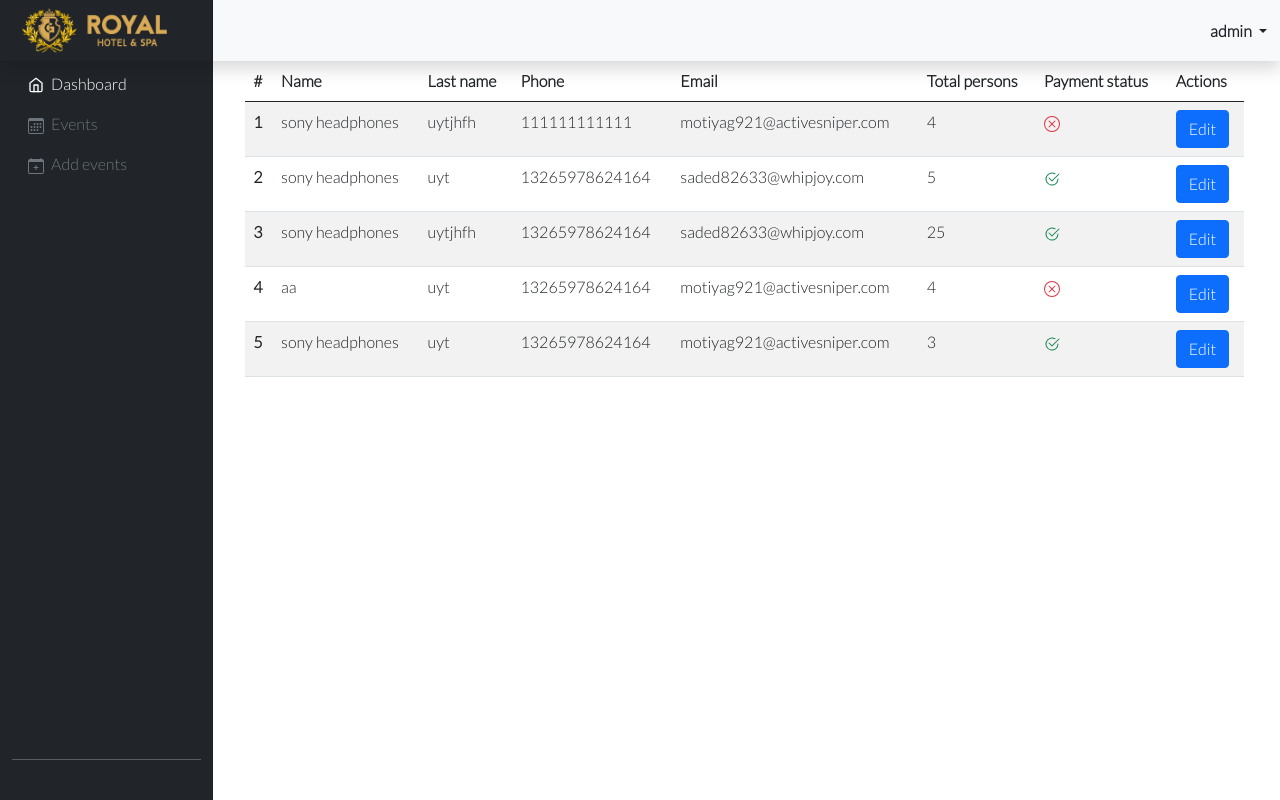
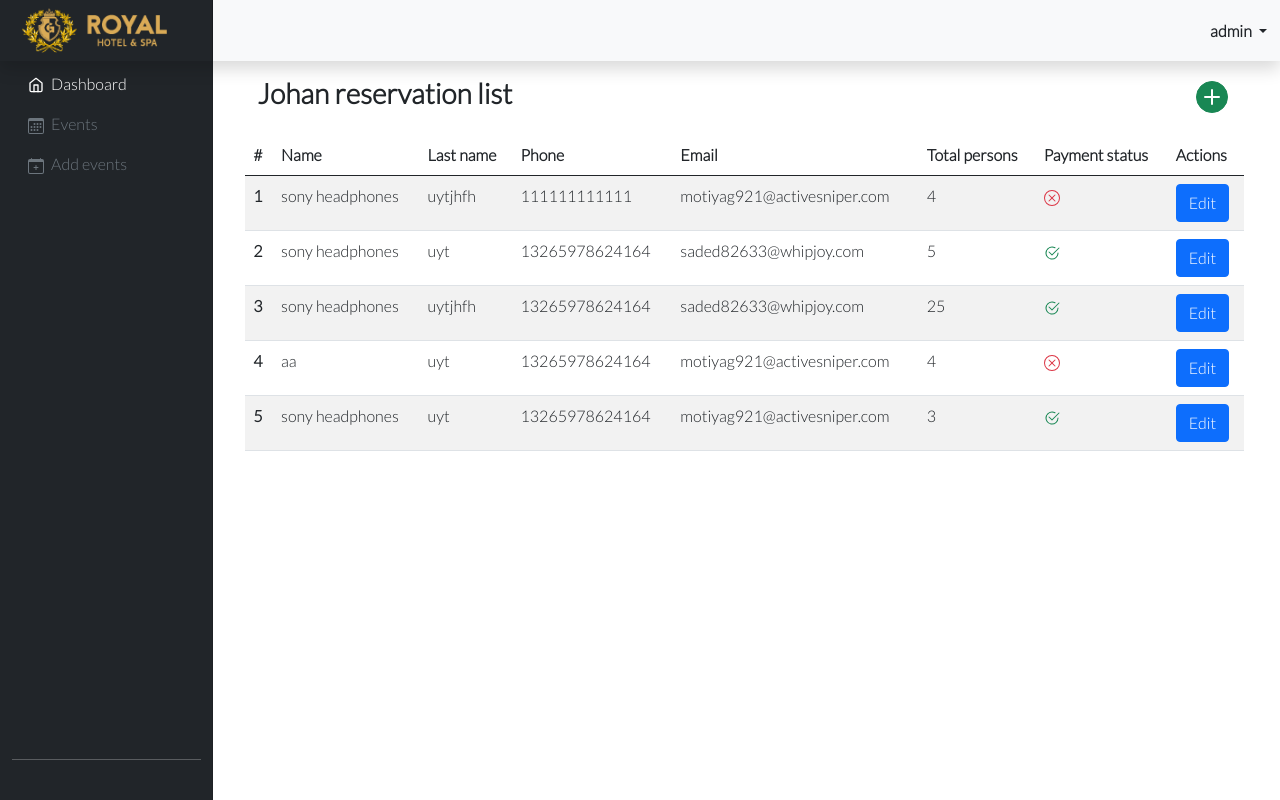
Before and after one commit to JohanDhana/reservation-manager, a CodeIgniter app: page /reservation-manager/events/EV60f1346c83ae3/reservations in a window 1280 px wide. Run offline with CodeIgniter, Linux system fonts and the light colour scheme; a user stored in the database is signed in; data comes from the database, SQL or seed files in the repository; some libraries are stand-ins or nearby versions.

Commit message:
some updates

```diff
--- a/application/controllers/Events.php
+++ b/application/controllers/Events.php
@@ -124,6 +124,7 @@ class Events extends CI_Controller
 		$offset = ($this->input->get('page')) ? (($this->input->get('page') - 1) * $config["per_page"]) : 0;
 		$data["links"] = $this->pagination->create_links();
 		$data['reservationList'] = $this->reservation_model->get_reservations_for_event($id, $config["per_page"], $offset);
+		$data['event'] = $this->event_model->get_event_by_id($id);
 
 		$this->load->view('templates/header');
 		$this->load->view('reservations/list', $data);
--- a/application/views/reservations/list.php
+++ b/application/views/reservations/list.php
@@ -1,3 +1,11 @@
+<a class="btn btn-success rounded-circle position-absolute" style="top: 20px;right:40px;height:32px;width:32px"
+    href="<?= base_url() ?>reservations/create/<?= $event['idevents'] ?>">
+    <svg xmlns="http://www.w3.org/2000/svg" width="16" height="16" fill="currentColor" class="bi bi-plus-lg" style="margin-bottom: 10px;
+    margin-left: -5px;" viewBox="0 0 16 16">
+        <path d="M8 0a1 1 0 0 1 1 1v6h6a1 1 0 1 1 0 2H9v6a1 1 0 1 1-2 0V9H1a1 1 0 0 1 0-2h6V1a1 1 0 0 1 1-1z" />
+    </svg>
+</a>
+<h3 class="fw-bold py-3"><span class="text-capitalize"><?= $event['guest'] ?></span> reservation list</h1>
     <div class="row table-responsive">
         <table class="table table-striped table-hover">
             <thead>
@@ -23,20 +31,26 @@
                     <td><?= $reservation['total_persons'] ?></td>
                     <td>
                         <?php if ($reservation['payment_status'] == 1) { ?>
-                            <svg xmlns="http://www.w3.org/2000/svg" width="16" height="16" fill="#198754" class="bi bi-check2-circle" viewBox="0 0 16 16">
-                                <path d="M2.5 8a5.5 5.5 0 0 1 8.25-4.764.5.5 0 0 0 .5-.866A6.5 6.5 0 1 0 14.5 8a.5.5 0 0 0-1 0 5.5 5.5 0 1 1-11 0z" />
-                                <path d="M15.354 3.354a.5.5 0 0 0-.708-.708L8 9.293 5.354 6.646a.5.5 0 1 0-.708.708l3 3a.5.5 0 0 0 .708 0l7-7z" />
+                        <svg xmlns="http://www.w3.org/2000/svg" width="16" height="16" fill="#198754"
+                            class="bi bi-check2-circle" viewBox="0 0 16 16">
+                            <path
+                                d="M2.5 8a5.5 5.5 0 0 1 8.25-4.764.5.5 0 0 0 .5-.866A6.5 6.5 0 1 0 14.5 8a.5.5 0 0 0-1 0 5.5 5.5 0 1 1-11 0z" />
+                            <path
+                                d="M15.354 3.354a.5.5 0 0 0-.708-.708L8 9.293 5.354 6.646a.5.5 0 1 0-.708.708l3 3a.5.5 0 0 0 .708 0l7-7z" />
                         </svg>
                         <?php } else { ?>
-                            <svg xmlns="http://www.w3.org/2000/svg" width="16" height="16" fill="#dc3545" class="bi bi-x-circle" viewBox="0 0 16 16">
+                        <svg xmlns="http://www.w3.org/2000/svg" width="16" height="16" fill="#dc3545"
+                            class="bi bi-x-circle" viewBox="0 0 16 16">
                             <path d="M8 15A7 7 0 1 1 8 1a7 7 0 0 1 0 14zm0 1A8 8 0 1 0 8 0a8 8 0 0 0 0 16z" />
-                                <path d="M4.646 4.646a.5.5 0 0 1 .708 0L8 7.293l2.646-2.647a.5.5 0 0 1 .708.708L8.707 8l2.647 2.646a.5.5 0 0 1-.708.708L8 8.707l-2.646 2.647a.5.5 0 0 1-.708-.708L7.293 8 4.646 5.354a.5.5 0 0 1 0-.708z" />
+                            <path
+                                d="M4.646 4.646a.5.5 0 0 1 .708 0L8 7.293l2.646-2.647a.5.5 0 0 1 .708.708L8.707 8l2.647 2.646a.5.5 0 0 1-.708.708L8 8.707l-2.646 2.647a.5.5 0 0 1-.708-.708L7.293 8 4.646 5.354a.5.5 0 0 1 0-.708z" />
                         </svg>
                         <?php } ?>
 
                     </td>
                     <td>
-                        <a class="btn btn-primary" href="<?= base_url() ?>reservations/update/<?= $reservation['idreservations'] ?>">Edit</a>
+                        <a class="btn btn-primary"
+                            href="<?= base_url() ?>reservations/update/<?= $reservation['idreservations'] ?>">Edit</a>
 
                     </td>
                 </tr>
```
Lines whose indentation alone changed are shown as unchanged.
